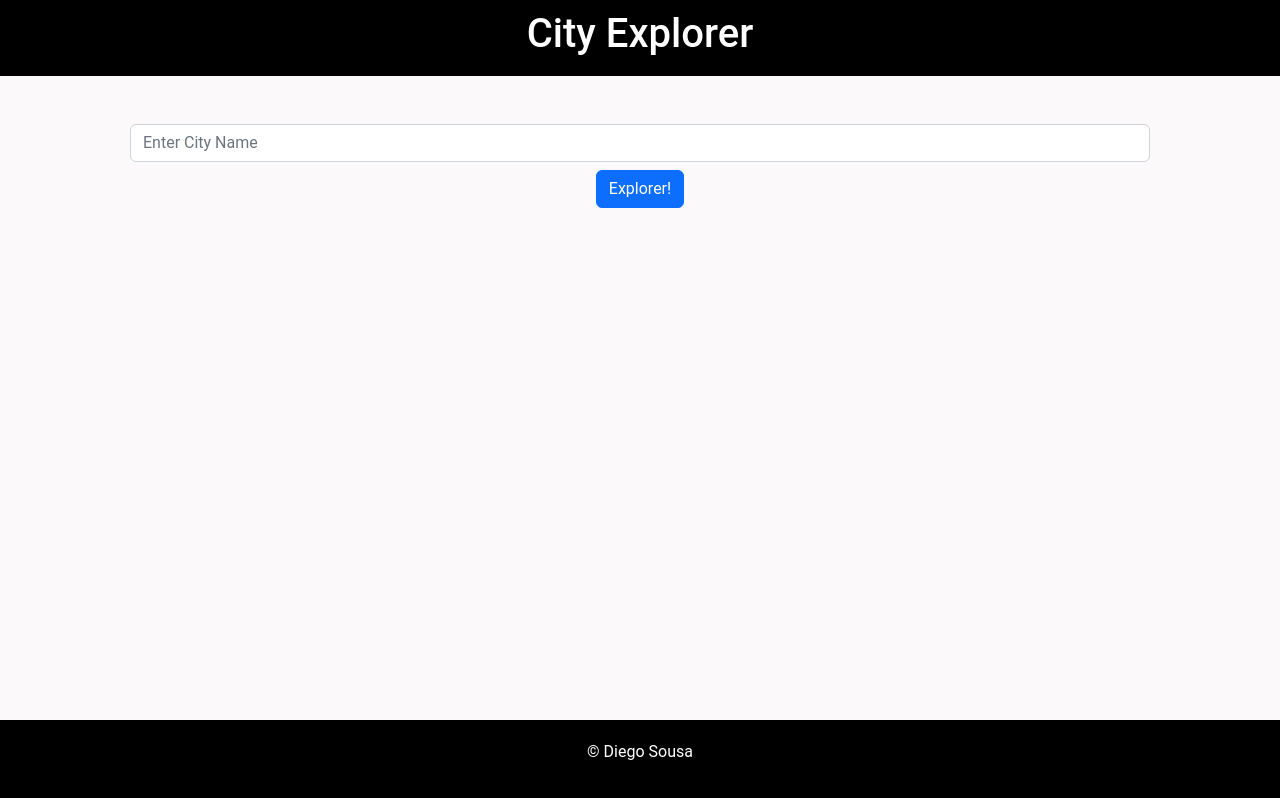
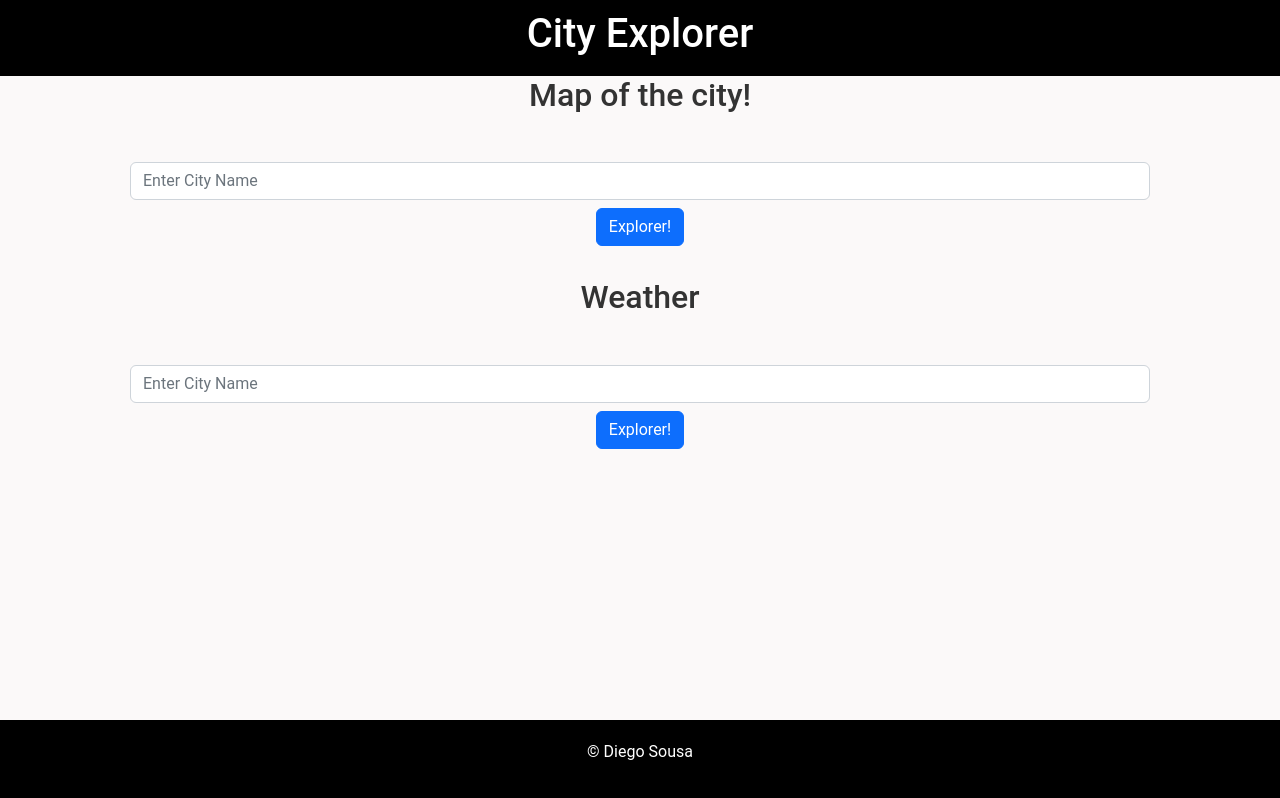
Before and after one commit to dmenezessousa/city-explorer, a React (Create React App) app: page / in a window 1280 px wide. Built offline with nearby package versions, Linux system fonts and the light colour scheme.

Commit message:
lab07 Front-end

```diff
--- /dev/null
+++ b/src/components/Main/Card.js
@@ -0,0 +1,31 @@
+import React from "react";
+import {Container, Card, } from "react-bootstrap";
+
+class CardComponent extends React.Component {
+  render() {
+    return (
+      <>
+        <Container>
+          {this.props.locationData.display_name && (
+            <Card style={{ width: "24rem", marginLeft: "35%" }}>
+              <Card.Img
+                variant="top"
+                src={`https://maps.locationiq.com/v3/staticmap?key=${process.env.REACT_APP_API_KEY}&center=${this.props.locationData.lat},${this.props.locationData.lon}&zoom=13`}
+              />
+              <Card.Body>
+                <Card.Title>{this.props.locationData.display_name}</Card.Title>
+                <Card.Text>
+                  Latitude: {this.props.locationData.lat}
+                  <br />
+                  Longitude: {this.props.locationData.lon}
+                </Card.Text>
+              </Card.Body>
+            </Card>
+          )}
+        </Container>
+      </>
+    );
+  }
+}
+
+export default CardComponent;
--- /dev/null
+++ b/src/components/Main/Form.js
@@ -0,0 +1,35 @@
+import React from "react";
+import "./Main.css";
+import { Container, Form } from "react-bootstrap";
+class FormComponent extends React.Component {
+  render() {
+    return (
+      <>
+
+        <Container>
+          <h2>Map of the city!</h2>
+          <Form className="form-inline">
+            <div className="form-group mx-5  mb-4 mt-5 ">
+              <input
+                onChange={this.props.updateSearchQuery}
+                value={this.props.searchQuery}
+                type="text"
+                className="form-control"
+                placeholder="Enter City Name"
+              />
+              <button
+                onClick={this.props.getLocation}
+                type="submit"
+                className="btn btn-primary mb-2 mt-2"
+              >
+                Explorer!
+              </button>
+            </div>
+          </Form>
+        </Container>
+      </>
+    );
+  }
+}
+
+export default FormComponent;
--- a/src/components/Main/Main.js
+++ b/src/components/Main/Main.js
@@ -1,7 +1,11 @@
 import React from "react";
 import axios from "axios";
+import FormComponent from "./Form";
+import CardComponent from "./Card";
+import ToastComponent from "./Toast";
+import Weather from "./Weather";
+import WeatherForm from "./WeatherForm";
 import "./Main.css";
-import { Container, Form, Card, Toast } from "react-bootstrap";
 
 class Main extends React.Component {
   constructor(props) {
@@ -11,6 +15,10 @@ class Main extends React.Component {
       locationData: {},
       error: false,
       errorMessage: "",
+      weatherData: {},
+      searchWeatherQuery: "",
+      lat: "",
+      lon: "",
     };
   }
 
@@ -23,8 +31,11 @@ class Main extends React.Component {
       console.log(locationIqResponse.data[0]);
       this.setState({
         locationData: locationIqResponse.data[0],
+        lat: locationIqResponse.data[0].lat,
+        lon: locationIqResponse.data[0].lon,
         error: false,
         errorMessage: "",
+        searchQuery: "",
       });
     } catch (error) {
       this.setState({
@@ -40,56 +51,52 @@ class Main extends React.Component {
     });
   };
 
+  updateWeatherSearchQuery = (e) => {
+    this.setState({
+      searchWeatherQuery: e.target.value,
+    });
+  };
+
+  getWeather = async (e) => {
+    e.preventDefault();
+    try {
+      const weatherData = `http://localhost:3001/weather?searchWeatherQuery=${this.state.searchWeatherQuery}&lat=${this.state.lat}&lon=${this.state.lon}`;
+      const weatherResponse = await axios.get(weatherData);
+      console.log(weatherResponse);
+      this.setState({
+        weatherData: weatherResponse.data,
+        error: false,
+        errorMessage: "",
+        searchWeatherQuery: "",
+      });
+    } catch (error) {
+      this.setState({
+        error: true,
+        errorMessage: error.message,
+      });
+    }
+  };
+
   render() {
     return (
       <main>
-        {this.state.error && (
-          <Toast className="ml-5 mt-3" bg="danger" delay="1000">
-            <Toast.Header>
-              <strong className="me-auto">Error</strong>
-            </Toast.Header>
-            <Toast.Body style={{ color: "white" }}>
-              {this.state.errorMessage}
-            </Toast.Body>
-          </Toast>
-        )}
-        <Container>
-          <Form className="form-inline">
-            <div className="form-group mx-5  mb-4 mt-5 ">
-              <input
-                onChange={this.updateSearchQuery}
-                type="text"
-                className="form-control"
-                placeholder="Enter City Name"
-              />
-              <button
-                onClick={this.getLocation}
-                type="submit"
-                className="btn btn-primary mb-2 mt-2"
-              >
-                Explorer!
-              </button>
-            </div>
-          </Form>
-        </Container>
-        <Container>
-          {this.state.locationData.display_name && (
-            <Card style={{ width: "44rem", marginLeft: "23%"}}>
-              <Card.Img
-                variant="top"
-                src={`https://maps.locationiq.com/v3/staticmap?key=${process.env.REACT_APP_API_KEY}&center=${this.state.locationData.lat},${this.state.locationData.lon}&zoom=13`}
-              />
-              <Card.Body>
-                <Card.Title>{this.state.locationData.display_name}</Card.Title>
-                <Card.Text>
-                  Latitude: {this.state.locationData.lat}
-                  <br />
-                  Longitude: {this.state.locationData.lon}
-                </Card.Text>
-              </Card.Body>
-            </Card>
-          )}
-        </Container>
+        <ToastComponent
+          error={this.state.error}
+          errorMessage={this.state.errorMessage}
+        />
+        <FormComponent
+          getLocation={this.getLocation}
+          updateSearchQuery={this.updateSearchQuery}
+          searchQuery={this.state.searchQuery}
+        />
+        <CardComponent locationData={this.state.locationData} />
+        <WeatherForm
+          getWeather={this.getWeather}
+          updateWeatherSearchQuery={this.updateWeatherSearchQuery}
+          searchWeatherQuery={this.state.searchWeatherQuery}
+          weatherData={this.state.weatherData}
+        />
+        <Weather weatherData={this.state.weatherData} />
       </main>
     );
   }
--- /dev/null
+++ b/src/components/Main/Toast.js
@@ -0,0 +1,22 @@
+import React from "react";
+import { Toast } from "react-bootstrap";
+class ToastComponent extends React.Component {
+  render() {
+    return (
+      <>
+        {this.props.error && (
+          <Toast className="ml-5 mt-3" bg="danger" delay="1000">
+            <Toast.Header>
+              <strong className="me-auto">Error</strong>
+            </Toast.Header>
+            <Toast.Body style={{ color: "white" }}>
+              {this.props.errorMessage}
+            </Toast.Body>
+          </Toast>
+        )}
+      </>
+    );
+  }
+}
+
+export default ToastComponent;
--- /dev/null
+++ b/src/components/Main/Weather.js
@@ -0,0 +1,36 @@
+import React from "react";
+import { Container, Table } from "react-bootstrap";
+
+class Weather extends React.Component {
+  render() {
+    return (
+      <>
+        {this.props.weatherData.length > 0 &&
+          this.props.weatherData.map((weather, index) => {
+            return (
+              <>
+                <Container key={index}>
+                  <Table striped bordered hover>
+                    <thead>
+                      <tr>
+                        <th>Date</th>
+                        <th>Description</th>
+                      </tr>
+                    </thead>
+                    <tbody>
+                      <tr>
+                        <td>{weather.date}</td>
+                        <td>{weather.description}</td>
+                      </tr>
+                    </tbody>
+                  </Table>
+                </Container>
+              </>
+            );
+          })}
+      </>
+    );
+  }
+}
+
+export default Weather;
--- /dev/null
+++ b/src/components/Main/WeatherForm.js
@@ -0,0 +1,34 @@
+import React from "react";
+import { Form, Container } from "react-bootstrap";
+
+class WeatherForm extends React.Component {
+  render() {
+    return (
+      <>
+        <h2>Weather</h2>
+        <Container>
+          <Form className="form-inline">
+            <div className="form-group mx-5  mb-4 mt-5 ">
+              <input
+                onChange={this.props.updateWeatherSearchQuery}
+                value={this.props.searchWeatherQuery}
+                type="text"
+                className="form-control"
+                placeholder="Enter City Name"
+              />
+              <button
+                onClick={this.props.getWeather}
+                type="submit"
+                className="btn btn-primary mb-2 mt-2"
+              >
+                Explorer!
+              </button>
+            </div>
+          </Form>
+        </Container>
+      </>
+    );
+  }
+}
+
+export default WeatherForm;
```
